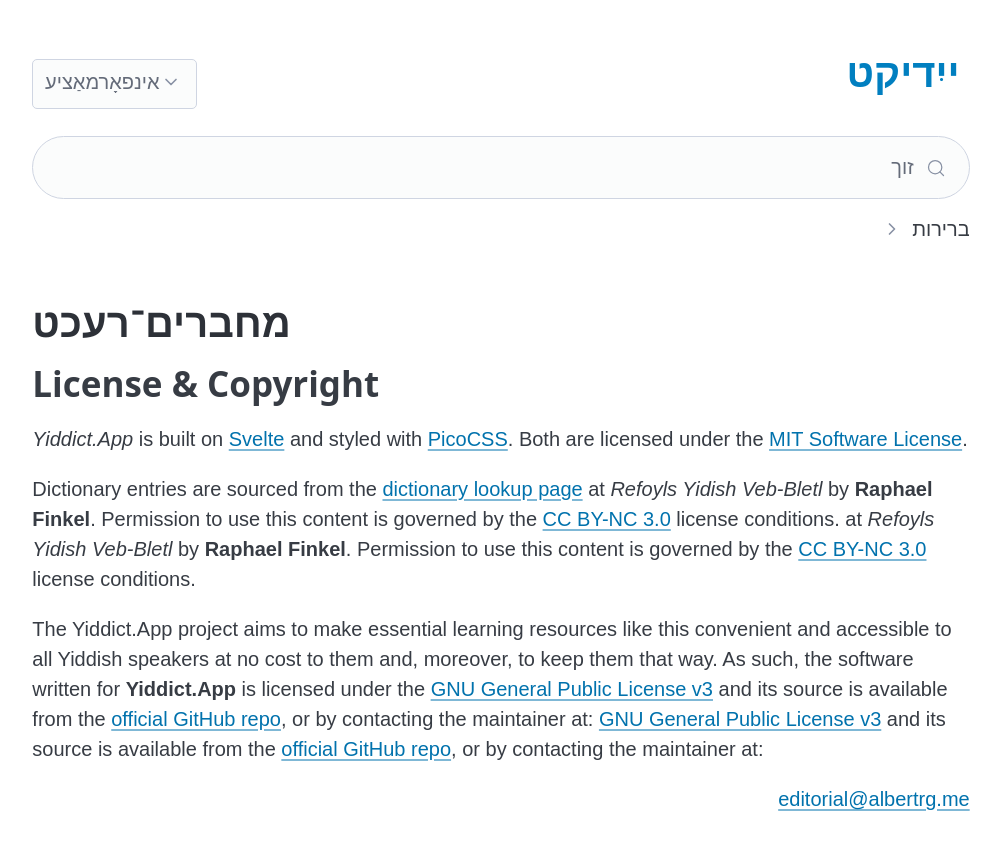
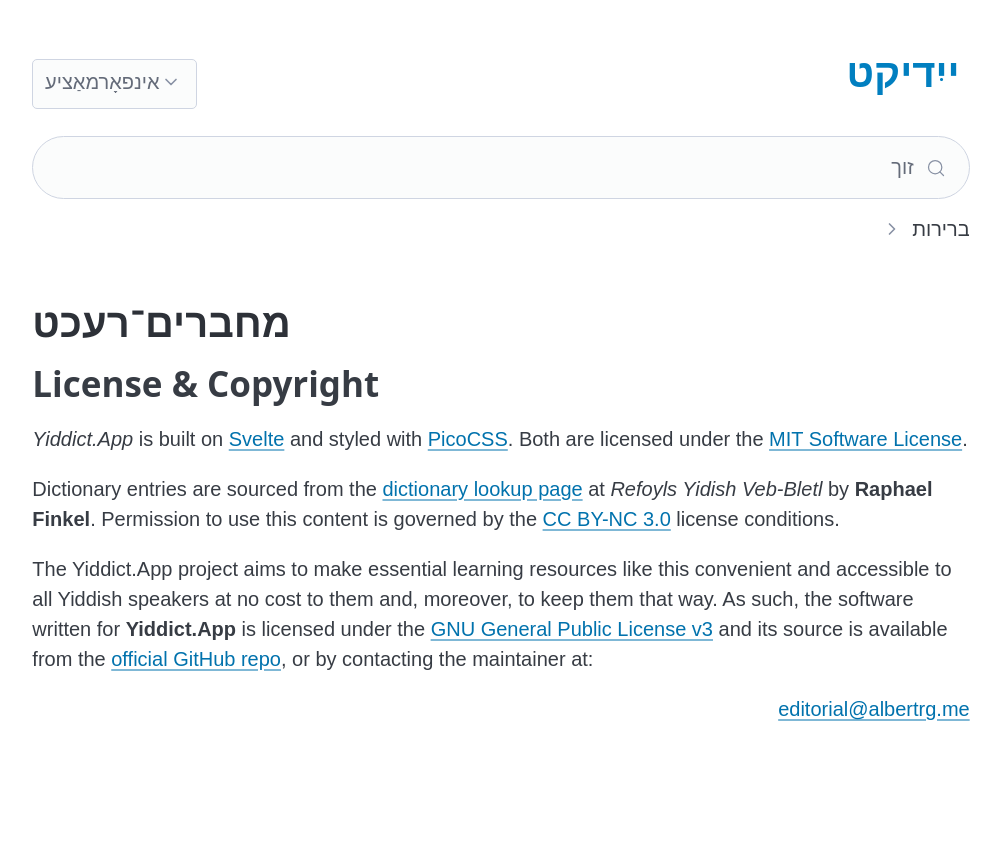
Before and after one commit to dsifriend/yiddict, a SvelteKit app: page /license in a window 1280 px wide. Shown: the top 850 px of the page, without its empty margins (139-1140 px from the left). After the commit the page ends 800 px from the top, so only its background shows below. Built offline with nearby package versions, Linux system fonts and the light colour scheme.

Commit message:
bad merge

```diff
--- a/src/routes/license/+page.svelte
+++ b/src/routes/license/+page.svelte
@@ -12,9 +12,6 @@
 		at <em>Refoyls Yidish Veb-Bletl</em> by <strong>Raphael Finkel</strong>. Permission to use this
 		content is governed by the
 		<a href="https://creativecommons.org/licenses/by-nc/3.0/">CC BY-NC 3.0</a>
-		license conditions. at <em>Refoyls Yidish Veb-Bletl</em> by <strong>Raphael Finkel</strong>.
-		Permission to use this content is governed by the
-		<a href="https://creativecommons.org/licenses/by-nc/3.0/">CC BY-NC 3.0</a>
 		license conditions.
 	</p>
 	<p>
@@ -25,10 +22,6 @@
 		and its source is available from the
 		<a href="https://github.com/dsifriend/yiddict">official GitHub repo</a>, or by contacting the
 		maintainer at:
-		<a href="https://www.gnu.org/licenses/gpl-3.0.html">GNU General Public License v3</a>
-		and its source is available from the
-		<a href="https://github.com/dsifriend/yiddict">official GitHub repo</a>, or by contacting the
-		maintainer at:
 	</p>
 	<address style="text-align: right;">
 		<a href="mailto:editorial@albertrg.me">editorial@albertrg.me</a>
```
